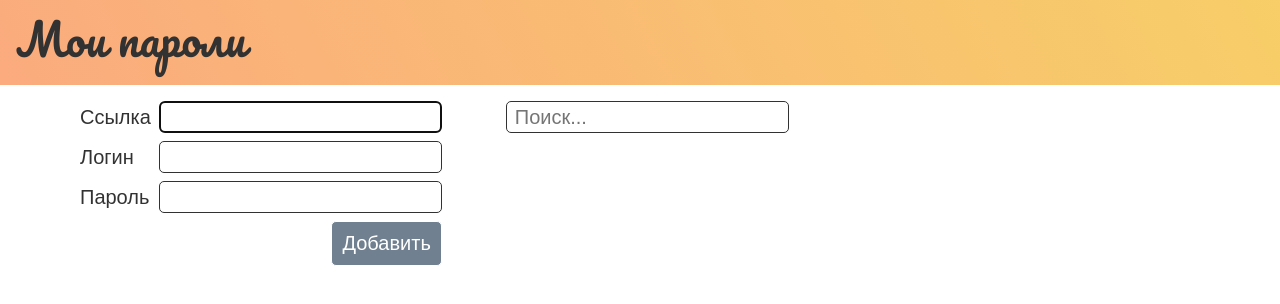
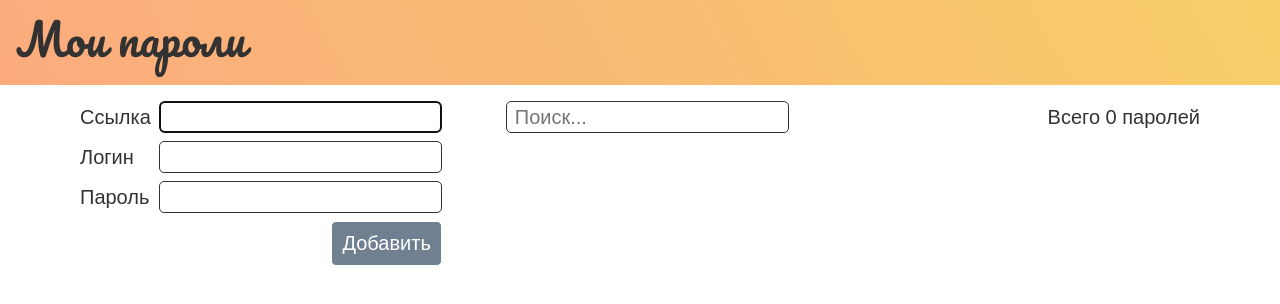
Before and after one commit to jeisonjei/my-passwords, an Angular app: page / in a window 1280 px wide. Shown: the top 304 px of the page. Built offline with nearby package versions, Linux system fonts and the light colour scheme; a web font is replaced by a local one.

Commit message:
Добавлен счётчик общего количества паролей

```diff
--- a/src/app/app.component.css
+++ b/src/app/app.component.css
@@ -23,6 +23,12 @@ input{
 
 }
 
+.s-flex{
+    display: flex;
+    flex-flow: row;
+    align-items: center;
+}
+
 
 @media (min-width: 740px) {
     .grid{
--- a/src/app/app.component.html
+++ b/src/app/app.component.html
@@ -5,7 +5,10 @@
       <app-add-form (onSubmit)="addRecord($event)"></app-add-form>
     </div>
     <div>
-      <input placeholder="Поиск..." #searchElem type="text" name="search" id="" class="mb-1" (input)="search(searchElem.value)">
+      <div class="s-flex jcb mb-1">
+        <input placeholder="Поиск..." #searchElem type="text" name="search" id="" (input)="search(searchElem.value)">
+        <div>Всего {{records.length}} паролей</div>
+      </div>
       @if(searchNow)
       {
         <app-list [records]="found"></app-list>
```
